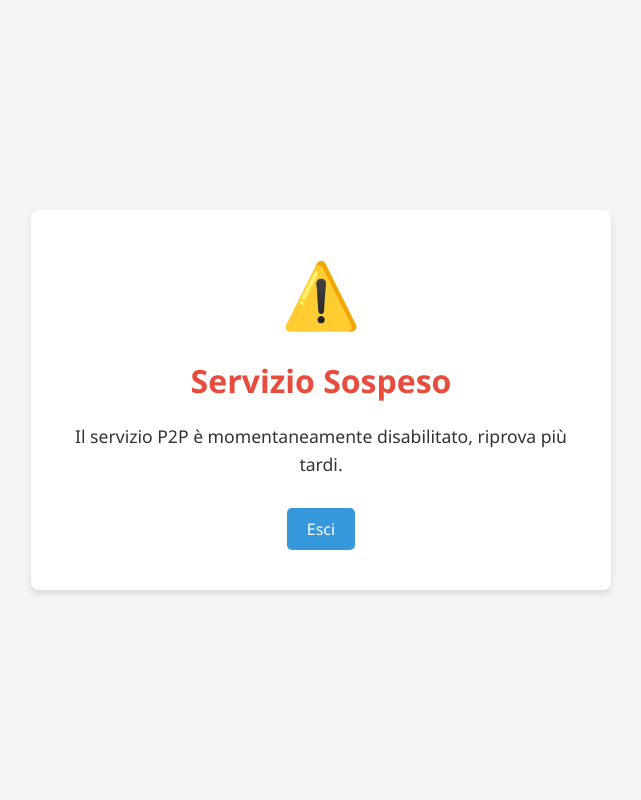
After one commit to ITIMarconiVR/p2p, a Flask app: template src/templates/servizio_disabilitato.html in a window 1280 px wide. The commit adds this page. Shown: the whole page, without its empty margins (319-960 px from the left). Run offline with Flask 3, Linux system fonts and the light colour scheme; the template is opened without the code that fills it, so the values that code supplies are empty.

Commit message:
feat: abilita/disabilita servizio per admin

```diff
--- a/src/app.py
+++ b/src/app.py
@@ -5,12 +5,14 @@ Il file crea l'istanza Flask tramite la factory `create_app` definita in
 config.py e registra tutti i Blueprint (uno per dominio).
 """
 import os
+from flask import request, redirect, jsonify, session
+from flask_login import current_user
 from config import create_app
 from auth import auth_bp
 from routes_static import static_bp
 from users import users_bp
 from tutors import tutors_bp
-from lezioni import lezioni_bp
+from lezioni import lezioni_bp, _is_servizio_attivo
 from materie import materie_bp
 from werkzeug.middleware.proxy_fix import ProxyFix
 
@@ -28,6 +30,53 @@ app.register_blueprint(lezioni_bp)
 app.register_blueprint(materie_bp)
 
 
+# ------------------------------------------------------------------------------
+# Guardia globale: blocco servizio per utenti non-admin
+
+# Prefissi/path esenti dal controllo (login, logout, pagina di avviso, static)
+_ROUTE_ESCLUSE = {
+    '/login',
+    '/login/callback',
+    '/logout',
+    '/servizio_disabilitato',
+    '/favicon.ico',
+}
+_PREFIX_ESCLUSI = ('/html/', '/css/', '/img/', '/lib/')
+
+
+@app.before_request
+def controlla_servizio():
+    """
+    Prima di ogni richiesta, se il servizio è disabilitato e l'utente non è
+    un admin (docente), blocca l'accesso:
+    - Per richieste di pagine HTML → redirect alla pagina di avviso
+    - Per chiamate API (JSON) → risposta 503 JSON
+    Gli admin passano sempre, anche a servizio disattivato.
+    """
+    path = request.path
+
+    # Lascia passare route esenti e file statici
+    if path in _ROUTE_ESCLUSE or path.startswith(_PREFIX_ESCLUSI):
+        return
+
+    # Lascia passare utenti non autenticati (gestisce Flask-Login)
+    if not current_user.is_authenticated:
+        return
+
+    # Lascia passare sempre gli admin
+    if session.get('tipo') == 'docente':
+        return
+
+    # Controlla lo stato del servizio
+    if not _is_servizio_attivo():
+        # Chiamata API → risposta JSON
+        if request.accept_mimetypes.best == 'application/json' or \
+                request.content_type == 'application/json':
+            return jsonify({'error': 'Servizio momentaneamente disabilitato'}), 503
+        # Navigazione browser → pagina di avviso
+        return redirect('/servizio_disabilitato')
+
+
 if __name__ == "__main__":
     port = int(os.environ.get("PORT", 8010))
     app.run(host='0.0.0.0', port=port, debug=True)
--- /dev/null
+++ b/src/templates/servizio_disabilitato.html
@@ -0,0 +1,62 @@
+<!DOCTYPE html>
+<html lang="it">
+<head>
+    <meta charset="UTF-8">
+    <meta name="viewport" content="width=device-width, initial-scale=1.0">
+    <title>Servizio Temporaneamente Disabilitato</title>
+    <style>
+        body {
+            font-family: 'Segoe UI', Tahoma, Geneva, Verdana, sans-serif;
+            background-color: #f4f4f4;
+            display: flex;
+            justify-content: center;
+            align-items: center;
+            height: 100vh;
+            margin: 0;
+            color: #333;
+        }
+        .container {
+            background-color: #fff;
+            padding: 40px;
+            border-radius: 8px;
+            box-shadow: 0 4px 6px rgba(0, 0, 0, 0.1);
+            text-align: center;
+            max-width: 500px;
+        }
+        h1 {
+            color: #e74c3c;
+            margin-bottom: 20px;
+        }
+        p {
+            font-size: 1.1em;
+            line-height: 1.6;
+            margin-bottom: 30px;
+        }
+        .btn {
+            display: inline-block;
+            background-color: #3498db;
+            color: #fff;
+            padding: 10px 20px;
+            text-decoration: none;
+            border-radius: 5px;
+            transition: background-color 0.3s ease;
+        }
+        .btn:hover {
+            background-color: #2980b9;
+        }
+        .icon {
+            font-size: 4em;
+            margin-bottom: 15px;
+            color: #e74c3c;
+        }
+    </style>
+</head>
+<body>
+    <div class="container">
+        <div class="icon">⚠️</div>
+        <h1>Servizio Sospeso</h1>
+        <p>Il servizio P2P è momentaneamente disabilitato, riprova più tardi.</p>
+        <a href="/logout" class="btn">Esci</a>
+    </div>
+</body>
+</html>
```
Also changed, not shown: DOC/db_struct.sql (+21 -0 lines), src/lezioni.py (+51 -0 lines), src/routes_static.py (+8 -0 lines), src/templates/admin/index.html (+8 -0 lines), 1 other file.
